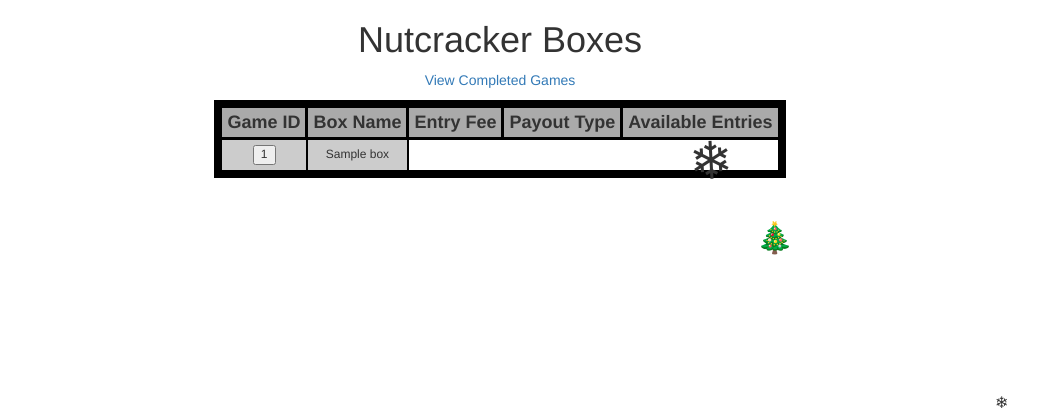
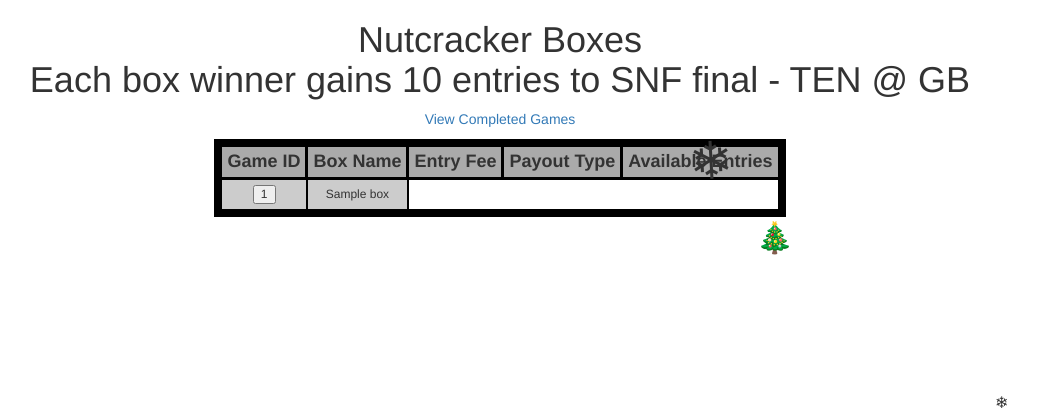
Before and after one commit to dheslin24/dailybox, a Flask app: template templates/custom_game_list.html in a window 1280 px wide. Shown: the part 52-468 px from the top of the page, without its empty margins (140-1178 px from the left). Run offline with Flask 2, Linux system fonts and the light colour scheme; the visitor is signed in with stand-in values (Sample User, id 1); the template is opened without the code that fills it: most values are stand-ins (such as "Sample title", 1, 10 or a date in 2020); some libraries are stand-ins or nearby versions.

Commit message:
updated custom game list text

```diff
--- a/templates/custom_game_list.html
+++ b/templates/custom_game_list.html
@@ -7,7 +7,8 @@
 {% block main %}
     <h1>
         <p>
-            Nutcracker Boxes
+            Nutcracker Boxes <br>
+            Each box winner gains 10 entries to SNF final - TEN @ GB
         </p>
     </h1>
 
```
